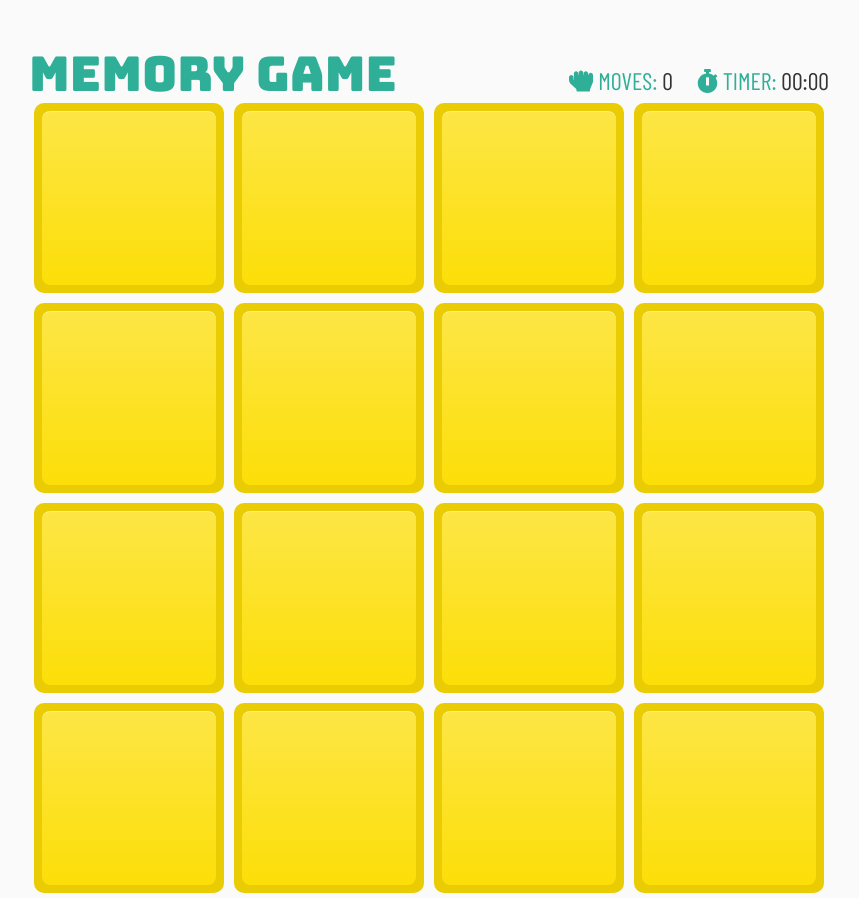
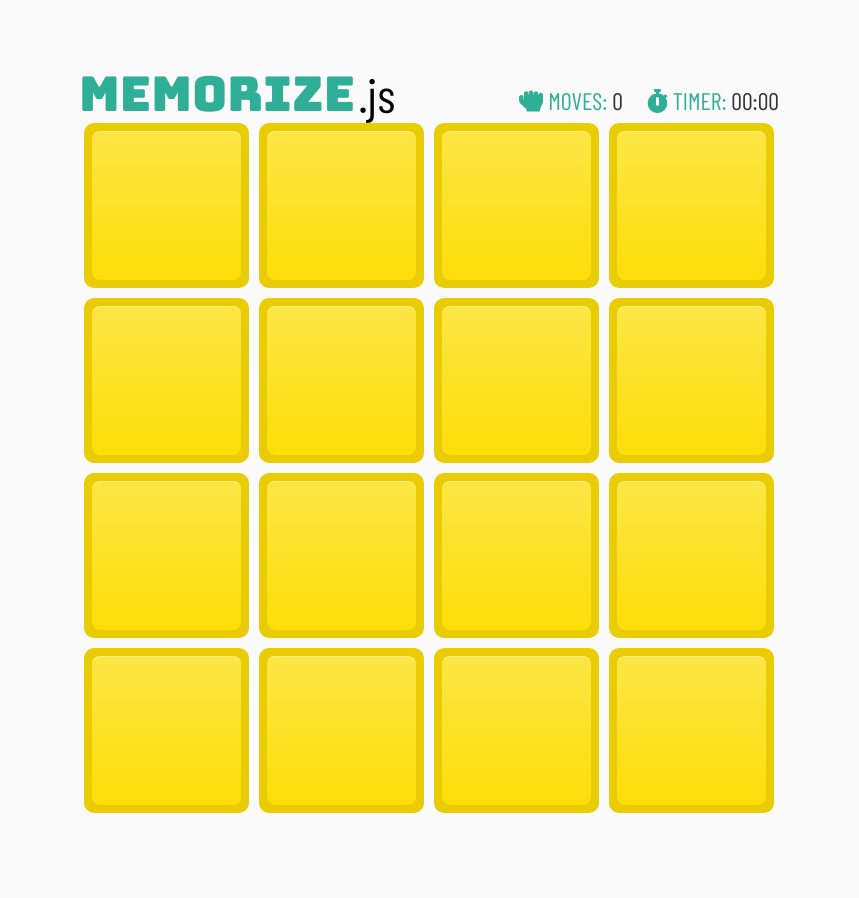
Before and after one commit to peippo/memory-game, a website: page app/index.html in a window 1280 px wide. Shown: the whole page, without its empty margins (211-1070 px from the left). After the commit the page ends 838 px from the top, so only its background shows below. Drawn offline with nearby package versions, Linux system fonts and the light colour scheme; files that its build step writes are made by us from their sources.

Commit message:
Modify logo to indicate the number of correct matches & display a victory animation

```diff
--- a/app/index.html
+++ b/app/index.html
@@ -28,12 +28,13 @@
 		<![endif]-->
 
 		<header>
-			<h1>Memory Game</h1>
+			<h1 class="logo">Memorize</h1>
 			<div class="game-info">
 				<div class="moves"><i class="fa fa-hand-rock"></i> MOVES: <span class="moves__counter">0</span></div>
 				<div class="time"><i class="fa fa-stopwatch"></i> TIMER: <span class="time__counter">00:00</span></div>
 			</div>
 		</header>
+
 		<div class="game-board"></div>
 
 		<!-- build:js scripts/vendor.js -->
--- a/app/scripts/main.js
+++ b/app/scripts/main.js
@@ -3,8 +3,10 @@
 const gameBoard = document.querySelector('.game-board');
 const movesCounterElement = document.querySelector('.moves__counter');
 const cardSymbols = ['bomb', 'bolt', 'heart', 'database', 'flask', 'gem', 'poo', 'gamepad', 'bomb', 'bolt', 'heart', 'database', 'flask', 'gem', 'poo', 'gamepad'];
+let logo = document.querySelector('.logo');
 let activeCards = [];
 let movesCounter = 0;
+let correctMatches = 0;
 
 // Shuffle function from http://stackoverflow.com/a/2450976
 function shuffle(array) {
@@ -71,6 +73,8 @@ function checkCardMatch() {
 			for (let card of activeCards) {
 				card.classList.add('card--matched');
 			}
+			correctMatches += 1;
+			updateLogo();
 			activeCards = [];
 		} else {
 			setTimeout(clearActiveCards, 1000);
@@ -94,5 +98,44 @@ function updateMovesCounter() {
 	movesCounterElement.textContent = movesCounter;
 }
 
+function initializeLogo() {
+	const logoText = logo.textContent;
+	let splitLogo = '';
+
+	for (let i = 0; i < logoText.length; i++) {
+		splitLogo += '<span data-letter="' + (i + 1) + '">' + logoText.charAt(i) + '</span>';
+	}
+
+	logo.innerHTML = splitLogo;
+	//logo = document.querySelector('.logo');
+}
+
+function updateLogo() {
+	let letterToUpdate = document.querySelector('[data-letter="' + correctMatches + '"]');
+	letterToUpdate.classList.add('active');
+
+	if (correctMatches === 8) {
+		setInterval(function() {
+			for (var i = 0; i < 3; i++) {
+				setTimeout(victoryAnimation, 1000);
+			}
+		}, 500);
+	}
+}
+
+function victoryAnimation() {
+	for (var i = 0; i < 8; i++) {
+		flashLetters(i);
+	}
+}
+
+function flashLetters(i) {
+	setTimeout(function() {
+		let letter = document.querySelector('[data-letter="' + (i + 1) + '"]');
+		letter.classList.toggle('active');
+	}, i * 300);
+}
+
+initializeLogo();
 shuffle(cardSymbols);
 createCards();
--- a/app/styles/main.scss
+++ b/app/styles/main.scss
@@ -3,6 +3,8 @@
 
 $cyan: #2faf97;
 $yellow: #fde645;
+$base-font-family: 'Barlow Condensed', sans-serif;
+$heading-font-family: 'Bungee', sans-serif;
 
 *, *:before, *:after {
 	box-sizing: border-box;
@@ -17,14 +19,16 @@ $yellow: #fde645;
 
 body {
 	background: #fafafa;
-	font-family: 'Barlow Condensed', sans-serif;
+	font-family: $base-font-family;
 	font-size: 16px;
 	color: #333;
+	padding: 20px;
 }
 
 header {
-	max-width: 800px;
-	margin: 50px auto 0;
+	max-width: 700px;
+	margin: 0 auto;
+	padding-top: 50px;
 	display: flex;
 	justify-content: space-between;
 }
@@ -51,15 +55,37 @@ header {
 }
 
 h1 {
-	font-family: 'Bungee', sans-serif;
+	font-family: $heading-font-family;
 	font-size: 48px;
 	color: $cyan;
+	position: relative;
+
+	&:after {
+		content: '.js';
+		position: absolute;
+		right: -40px;
+		bottom: 0;
+		font-family: $base-font-family;
+		color: black;
+	}
+
+	span[data-letter] {
+		text-shadow: 0;
+		transition: all, .5s;
+	}
+
+	span[data-letter].active {
+		color: $yellow;
+		text-shadow: 0 0 4px $cyan;
+	}
 }
+
+
 
 .game-board {
 	display: flex;
 	flex-wrap: wrap;
-	max-width: 800px;
+	max-width: 700px;
 	margin: 0 auto;
 }
 
```
